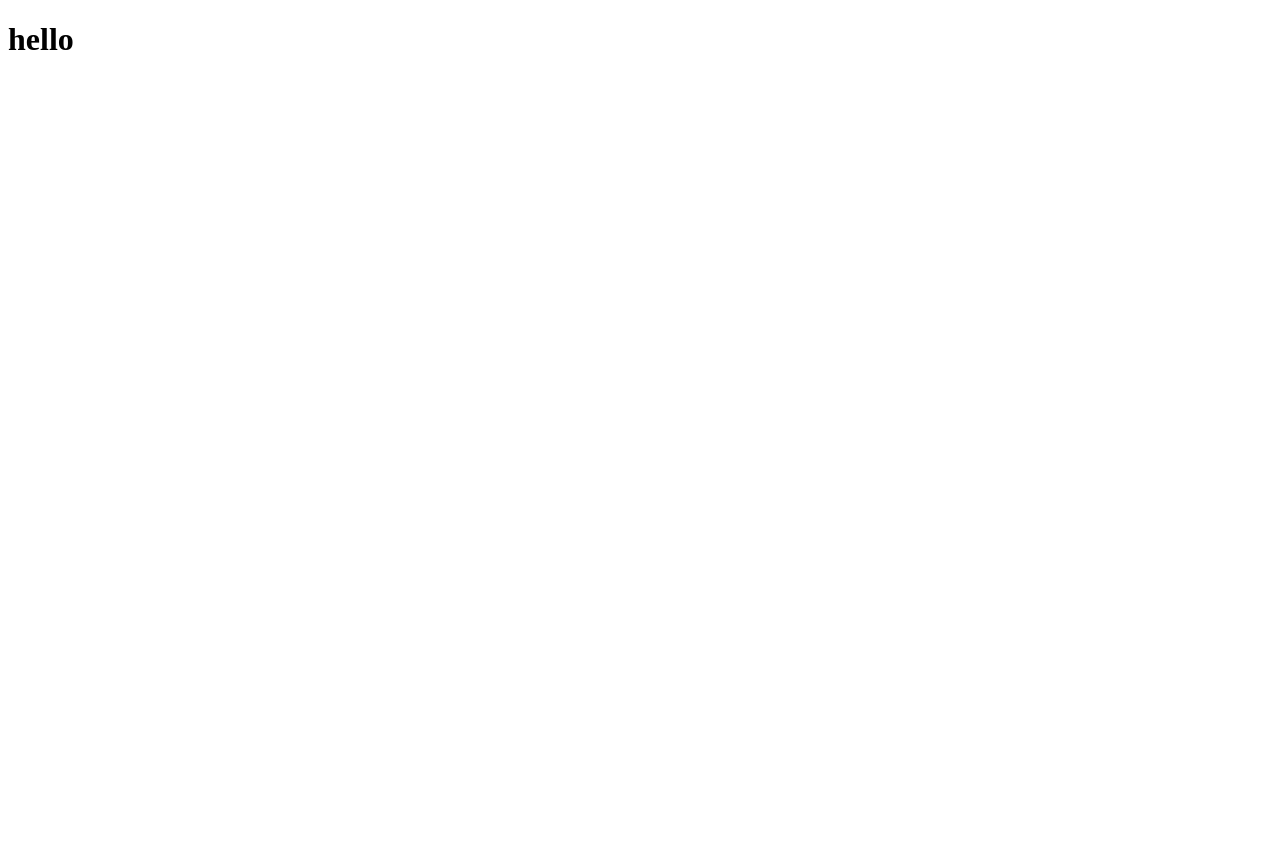
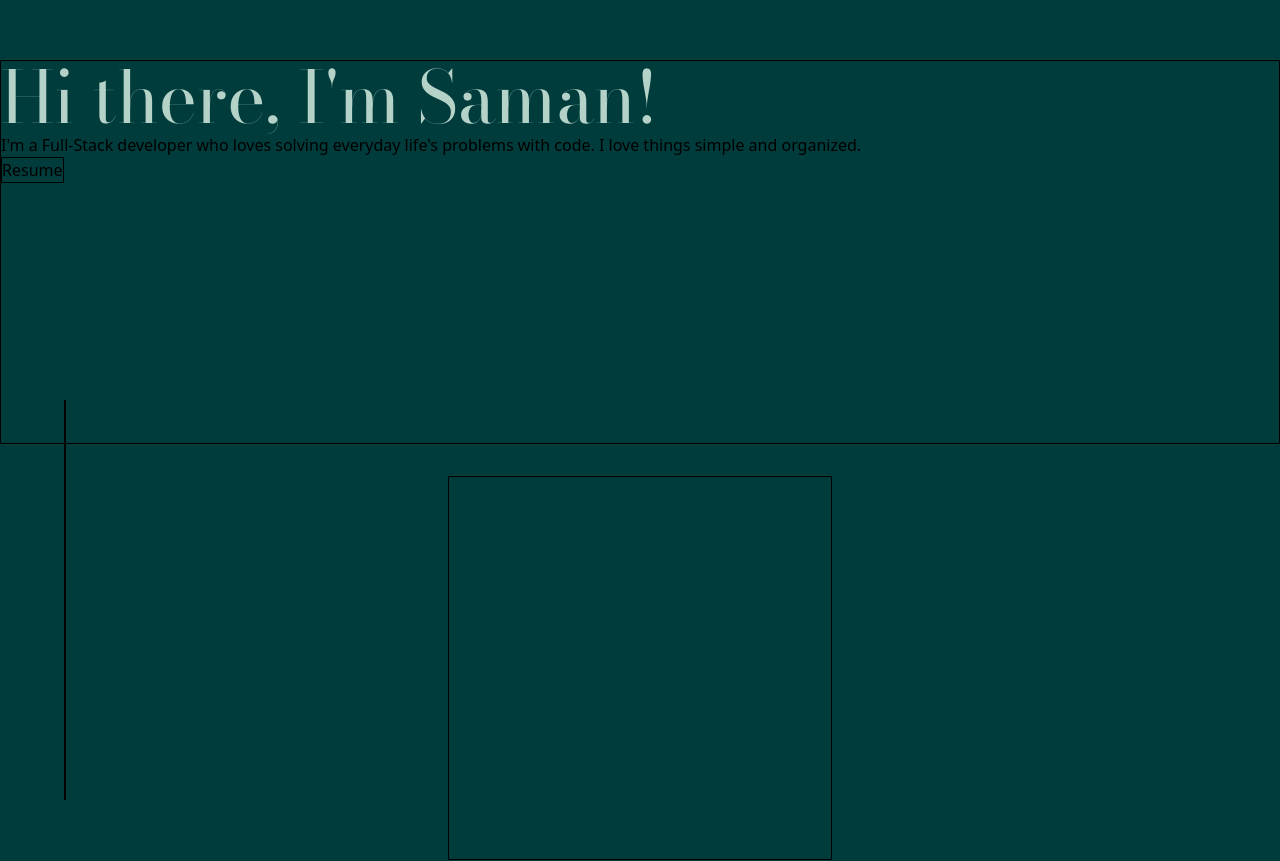
Before and after one commit to SamanAtashi/Portfolio-V.2, a Next.js app: page / in a window 1280 px wide. Shown: the top 861 px of the page. Before the commit the page ends 800 px from the top, so only its background shows below. Built offline with nearby package versions, Linux system fonts and the light colour scheme.

Commit message:
Add fonts and global css for tailwind

```diff
--- /dev/null
+++ b/global.css
@@ -0,0 +1,5 @@
+@import url('https://fonts.googleapis.com/css2?family=Bodoni+Moda:ital,wght@0,400;0,500;0,600;0,700;0,800;0,900;1,400;1,500;1,600;1,700;1,800;1,900&family=Montserrat:ital,wght@0,100;0,200;0,300;0,400;0,500;0,600;0,700;0,800;0,900;1,100;1,200;1,300;1,400;1,500;1,600;1,700;1,800;1,900&display=swap');
+
+@tailwind base;
+@tailwind components;
+@tailwind utilities;
--- a/pages/_app.js
+++ b/pages/_app.js
@@ -1,4 +1,4 @@
-import 'tailwindcss/tailwind.css'
+import "../global.css";
 
 function MyApp({ Component, pageProps }) {
   return <Component {...pageProps} />
--- a/pages/index.js
+++ b/pages/index.js
@@ -1,5 +1,25 @@
 export default function Home() {
-  return (
-    <h1 className="">hello</h1>
-  )
+	return (
+		<div className="bg-Primary w-full h-full py-7 relative">
+			<div className="mx-16 border-t-2 fixed bottom-0 border border-my_teal_2 h-3/6"></div>
+			<div className="my-8 w-100 h-96 border border-my_teal_2 mx-auto">
+				<article>
+					<header className="text-7xl text-Secondary font-Bodoni ">
+						Hi there, <span>I'm Saman!</span>
+					</header>
+					<p className="">
+						I'm a <span>Full-Stack developer</span> who
+						loves solving everyday life's problems with
+						code. I love things simple and organized.
+					</p>
+				</article>
+				<button className="border">Resume</button>
+			</div>
+			<div className="my-8 w-96 h-96 border border-my_peach_1 mx-auto"></div>
+			<div className="my-8 w-96 h-96 border border-my_peach_1 mx-auto"></div>
+			<div className="my-8 w-96 h-96 border border-my_peach_1 mx-auto"></div>
+			<div className="my-8 w-96 h-96 border border-my_peach_1 mx-auto"></div>
+			<div className="my-8 w-96 h-96 border border-my_peach_1 mx-auto"></div>
+		</div>
+	);
 }
--- a/tailwind.config.js
+++ b/tailwind.config.js
@@ -7,11 +7,25 @@ module.exports = {
 	darkMode: false, // or 'media' or 'class'
 	theme: {
 		colors: {
-			my_dark: '#2c3531',
-			my_teal_1: '#116466',
-			my_teal_2: '#d1e8e2',
-			my_peach_1: '#d9b08c',
-			my_peach_2: '#ffcb9a',
+			Gray_1: '#000000',
+			Gray_2: '#101313',
+			Gray_3: '#657070',
+			Gray_4: '#99a2a2',
+			Primary: '#003c3c',
+			Primary_Light: '#195555',
+			Secondary: '#b4d2c8',
+			Secondary_Light: '#daf8ee',
+			Tertiary: '#b4bd32',
+			Tertiary_Light: '#dae358',
+		},
+		fontFamily: {
+			Montserratss: [
+				'Montserrat',
+				'Helvetica',
+				'Arial',
+				'sans-serif',
+			],
+			Bodoni: ['Bodoni Moda', ' Helvetica', 'Arial', 'sans-serif'],
 		},
 	},
 	variants: {
```
